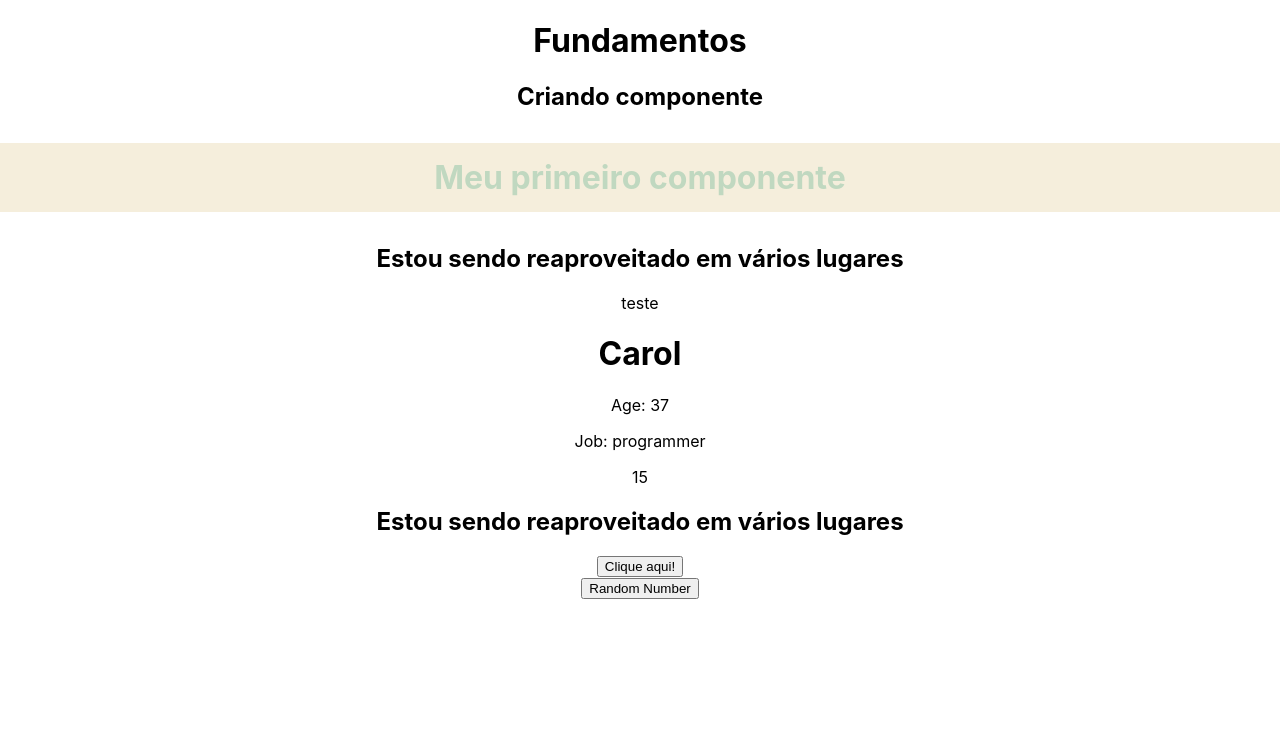
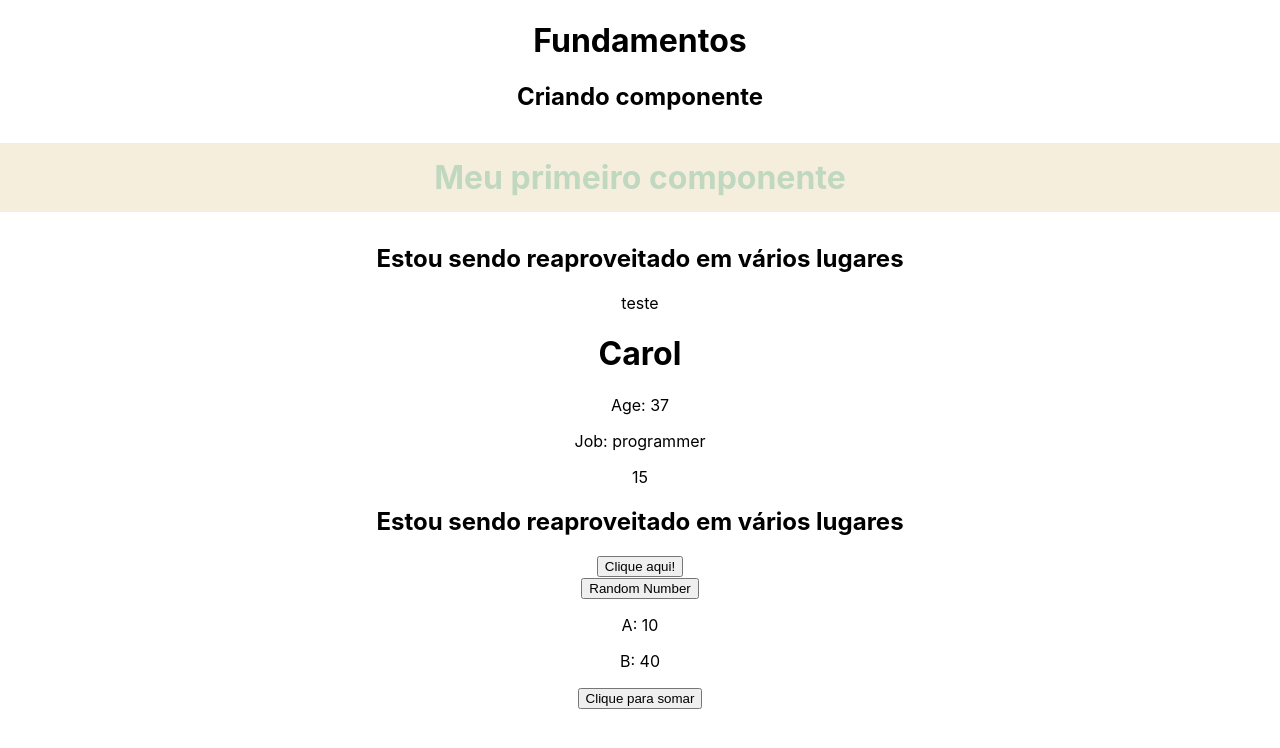
Before and after one commit to carolinakaji/react_estudos, a React (Create React App) app in the folder 2_FUNDAMENTOS/fundamentos/: page / in a window 1280 px wide. Shown: the top 748 px of the page. Built offline with nearby package versions, Linux system fonts and the light colour scheme.

Commit message:
desafio 2 - imprimir a soma dos valores através do botão

```diff
--- a/2_FUNDAMENTOS/fundamentos/src/App.js
+++ b/2_FUNDAMENTOS/fundamentos/src/App.js
@@ -7,6 +7,7 @@
 // styles/ CSS
 import './App.css';
 import NewEvent from './components/NewEvent';
+import Challenge from './components/Challenge';
 
 function App() {
   // Testando os comentários
@@ -21,6 +22,8 @@
       <Events />
       <NewEvent />
 
+      <Challenge />
+
     </div>
   );
 }
--- /dev/null
+++ b/2_FUNDAMENTOS/fundamentos/src/components/Challenge.js
@@ -0,0 +1,18 @@
+const Challenge = () => {
+  let a = 10;
+  let b = 40;
+  const handleSomaValores = () => {
+    let soma = a + b;
+    return console.log(soma);
+  }
+  return(
+    <div>
+      <p>A: {a}</p>
+      <p>B: {b}</p>
+      <button onClick={handleSomaValores}>Clique para somar</button>
+    </div>
+
+  );
+}
+
+export default Challenge;
```
